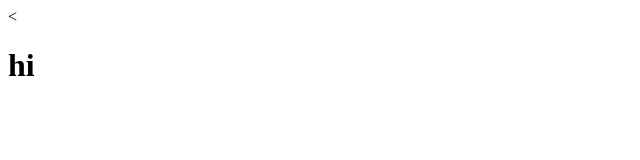
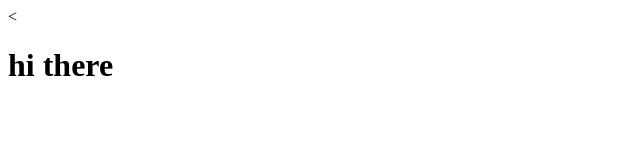
Before and after one commit to NoahFord/noahford.github.io, a plain HTML site: page index.html in a window 1280 px wide. Shown: the whole page, without its empty margins (0-640 px from the left). Drawn offline with Linux system fonts and the light colour scheme.

Commit message:
added there
"

```diff
--- a/index.html
+++ b/index.html
@@ -5,6 +5,6 @@
     <title>Noah's github page</title>
   </head>
   <body>
-    <h1>hi</h1>
+    <h1>hi there</h1>
   </body>
 </html>
```
